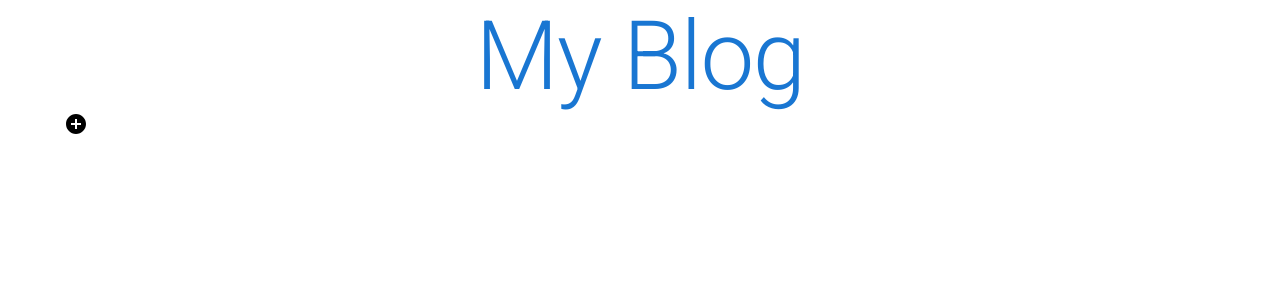
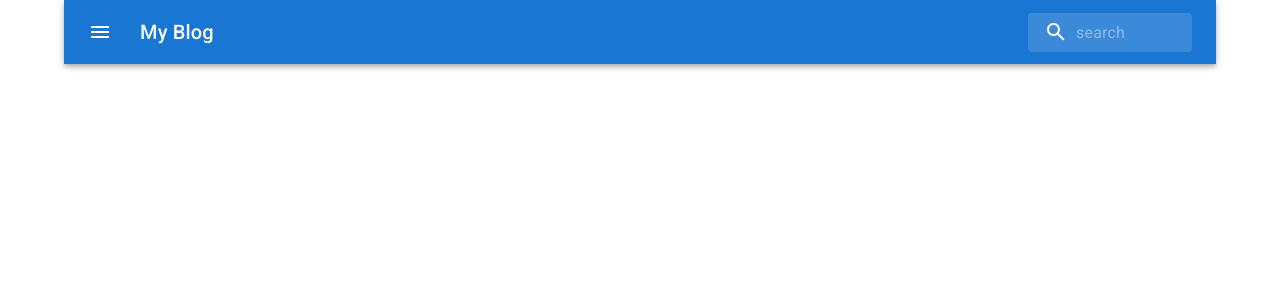
Before and after one commit to lukastomasek/mui-blog, a React (Create React App) app in the folder blog/: page / in a window 1280 px wide. Shown: the top 300 px of the page. Built offline with nearby package versions, Linux system fonts and the light colour scheme.

Commit message:
added navigation and side drawer

```diff
--- a/blog/package.json
+++ b/blog/package.json
@@ -7,6 +7,7 @@
     "@emotion/styled": "^11.6.0",
     "@mui/icons-material": "^5.1.1",
     "@mui/material": "^5.1.1",
+    "@mui/styles": "^5.1.1",
     "@testing-library/jest-dom": "^5.15.0",
     "@testing-library/react": "^11.2.7",
     "@testing-library/user-event": "^12.8.3",
--- a/blog/src/App.js
+++ b/blog/src/App.js
@@ -1,17 +1,10 @@
-import {Container, Typography} from '@mui/material';
-import AddCircleIcon from '@mui/icons-material/AddCircle';
+import {Container} from '@mui/material';
+import Navigation from './pages/Navigation';
 
 function App() {
   return (
     <Container>
-      <Typography
-        variant="h1"
-        align="center"
-        color="primary"
-      >
-
-        My Blog</Typography>
-        <AddCircleIcon/>
+      <Navigation/>
     </Container>
   );
 }
--- /dev/null
+++ b/blog/src/components/Menu.js
@@ -0,0 +1,63 @@
+import { Drawer, List, IconButton, Typography, ListItem,
+ListItemIcon, ListItemText, Divider, Container } from "@mui/material";
+import HomeIcon from '@mui/icons-material/Home';
+import CreateIcon from '@mui/icons-material/Create';
+import ArrowBackIosIcon from '@mui/icons-material/ArrowBackIos';
+import{makeStyles, styled} from '@mui/styles';
+
+import { useState } from "react";
+
+const styles = makeStyles({
+  backIcon:{
+      display:'flex',
+      justifyContent: 'end'
+  }
+})
+
+export default function Menu({open, setOpen}){
+
+
+  const classes = styles();
+
+  const menuItems = [
+    {
+      title: "Home",
+      icon: <HomeIcon/>,
+    },
+    {
+      title: "Create Blog",
+      icon: <CreateIcon/>,
+    },
+  ]
+
+
+
+  return(
+    <Drawer
+      variant="persistent"
+      anchor="left"
+      open={open}
+    >
+      <Container className={classes.backIcon}>
+        <IconButton
+          onClick={()=> setOpen(false)}
+        >
+          <ArrowBackIosIcon/>
+        </IconButton>
+      </Container>
+      <Divider/>
+     <List>
+        {menuItems.map(item=>(
+          <ListItem key={item.title}>
+            <IconButton>
+              <ListItemIcon>
+               {item.icon}
+              </ListItemIcon>
+              <ListItemText primary={item.title} />
+            </IconButton>
+          </ListItem>
+        ))}
+     </List>
+    </Drawer>
+  );
+}
--- /dev/null
+++ b/blog/src/components/SearchBar.js
@@ -0,0 +1,65 @@
+import SearchIcon from '@mui/icons-material/Search';
+import {styled, alpha, InputBase, Container} from '@mui/material';
+import { makeStyles } from '@mui/styles';
+import { height } from '@mui/system';
+
+
+const Search = styled('div')(({ theme }) => ({
+  position: 'relative',
+  borderRadius: theme.shape.borderRadius,
+  backgroundColor: alpha(theme.palette.common.white, 0.15),
+  '&:hover':{
+    backgroundColor: alpha(theme.palette.common.white, 0.25)
+  },
+  marginLeft:0,
+  width: '100%',
+  [theme.breakpoints.up('sm')]:{
+    marginLeft: theme.spacing(1),
+    width: 'auto'
+  }
+
+}));
+
+const SearchIconWrapper = styled('div')(({ theme }) => ({
+  padding: theme.spacing(0, 2),
+  height: '100%',
+  position: 'absolute',
+  pointerEvents: 'none',
+  display: 'flex',
+  alignItems: 'center',
+  justifyContent: 'center',
+}));
+
+const StyledInput = styled(InputBase)(({theme})=>({
+  color: 'inherit',
+  '& .MuiInputBase-input':{
+    padding: theme.spacing(1,1,1,0),
+    paddingLeft: `calc(1em + ${theme.spacing(4)})`,
+    transition: theme.transitions.create('width'),
+    width: '100%',
+    [theme.breakpoints.up('sm')]:{
+      width: '12ch',
+      '$:focus':{
+        width:'20ch',
+      }
+    },
+  },
+}));
+
+export default  function SearchBar(){
+
+
+
+ return(
+  <Search>
+
+  <SearchIconWrapper>
+    <SearchIcon/>
+  </SearchIconWrapper>
+
+  <StyledInput placeholder="search"
+
+  />
+  </Search>
+ );
+}
--- /dev/null
+++ b/blog/src/pages/Navigation.js
@@ -0,0 +1,44 @@
+import { AppBar, Box, Toolbar, IconButton, Typography, InputBase, Container } from "@mui/material";
+import MenuIcon from '@mui/icons-material/Menu';
+import SearchBar from "../components/SearchBar";
+import Menu from "../components/Menu";
+
+import { useState } from "react";
+
+export default function Navigation(){
+
+
+  const[open,setOpen] = useState(false);
+
+  return(
+    <Box sx={{flexGrow:1}}>
+      <AppBar
+          position="static"
+        >
+        <Toolbar>
+          <IconButton
+            size="large"
+            edge="start"
+            color="inherit"
+            aria-label="open drawer"
+            sx={{mr:2}}
+            onClick={()=> setOpen(!open)}
+          >
+            <MenuIcon/>
+          </IconButton>
+          <Typography
+            variant="h6"
+            noWrap
+            component="div"
+            sx={{flexGrow:1, display: {xs: 'none', sm: 'block'}}}
+          >
+            My Blog
+          </Typography>
+          <SearchBar/>
+          <Menu open={open} setOpen={setOpen}/>
+
+        </Toolbar>
+      </AppBar>
+    </Box>
+  );
+}
```
Also changed, not shown: 1 other file (tests, documents, lock files or other folders).
